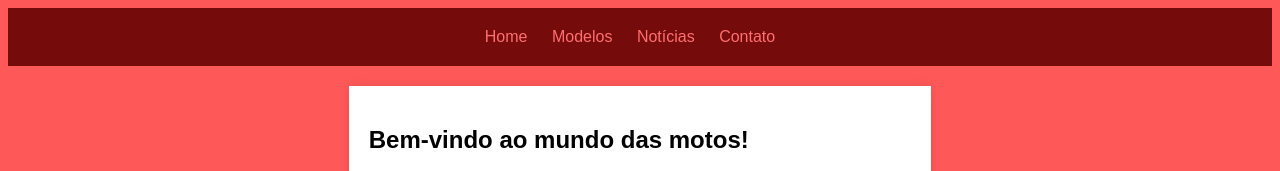
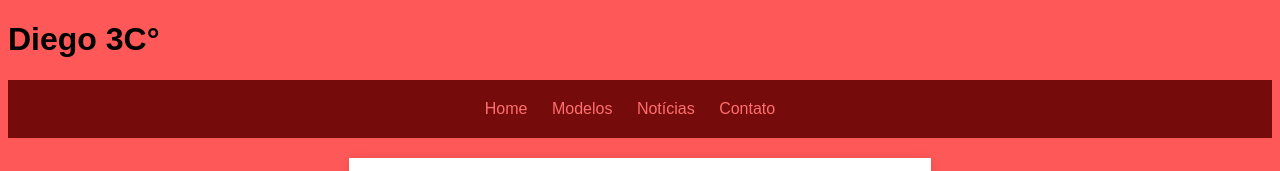
Before and after one commit to dglindo123/PROVAA, a plain HTML site: page index.html in a window 1280 px wide. Shown: the top 171 px of the page. Drawn offline with Linux system fonts and the light colour scheme.

Commit message:
Add files via upload

```diff
--- a/index.html
+++ b/index.html
@@ -7,6 +7,7 @@
     <link rel="stylesheet" href="style.css">
 </head>
 <body>
+    <h1>Diego 3C°</h1>
     <header>
         <nav>
             <ul>
```
